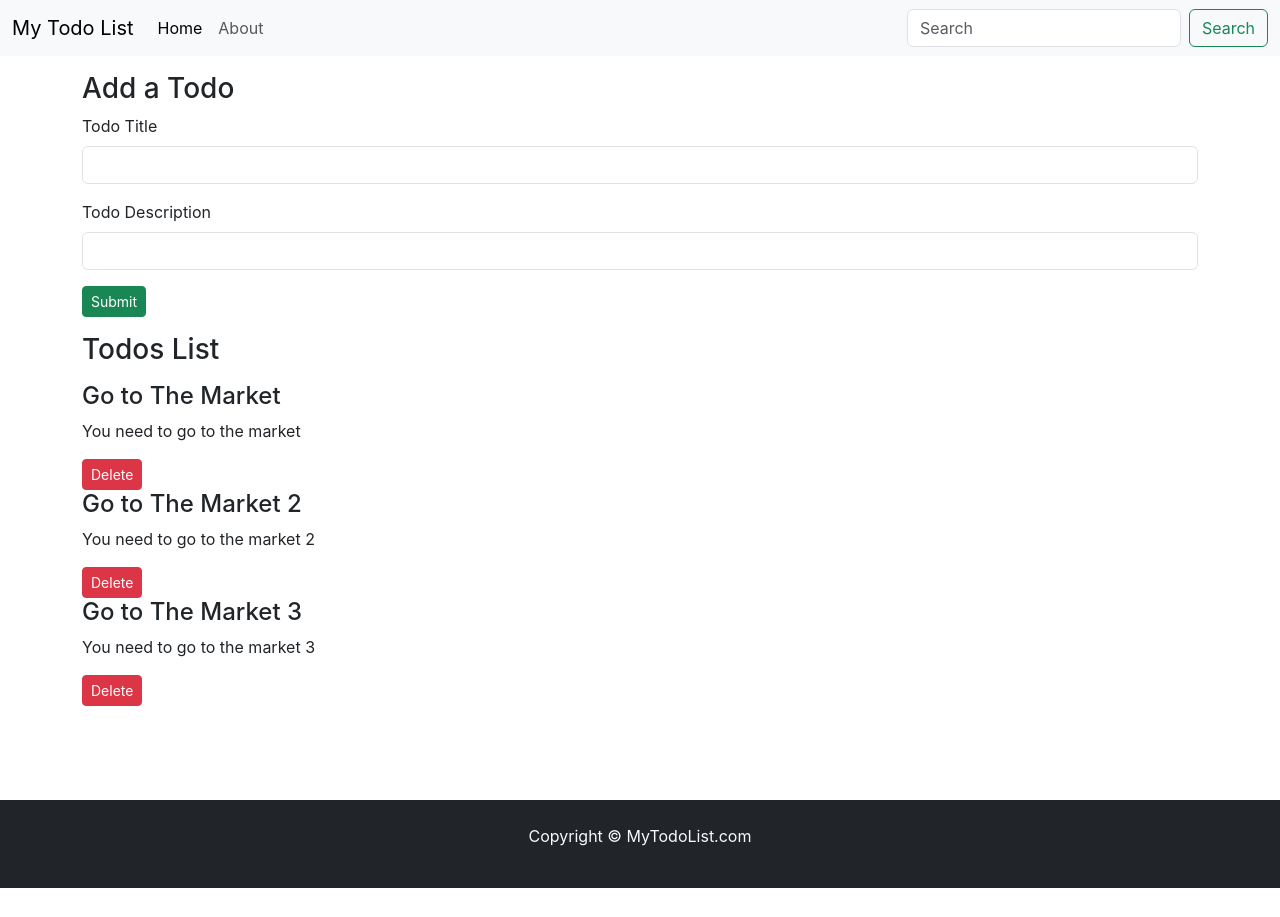
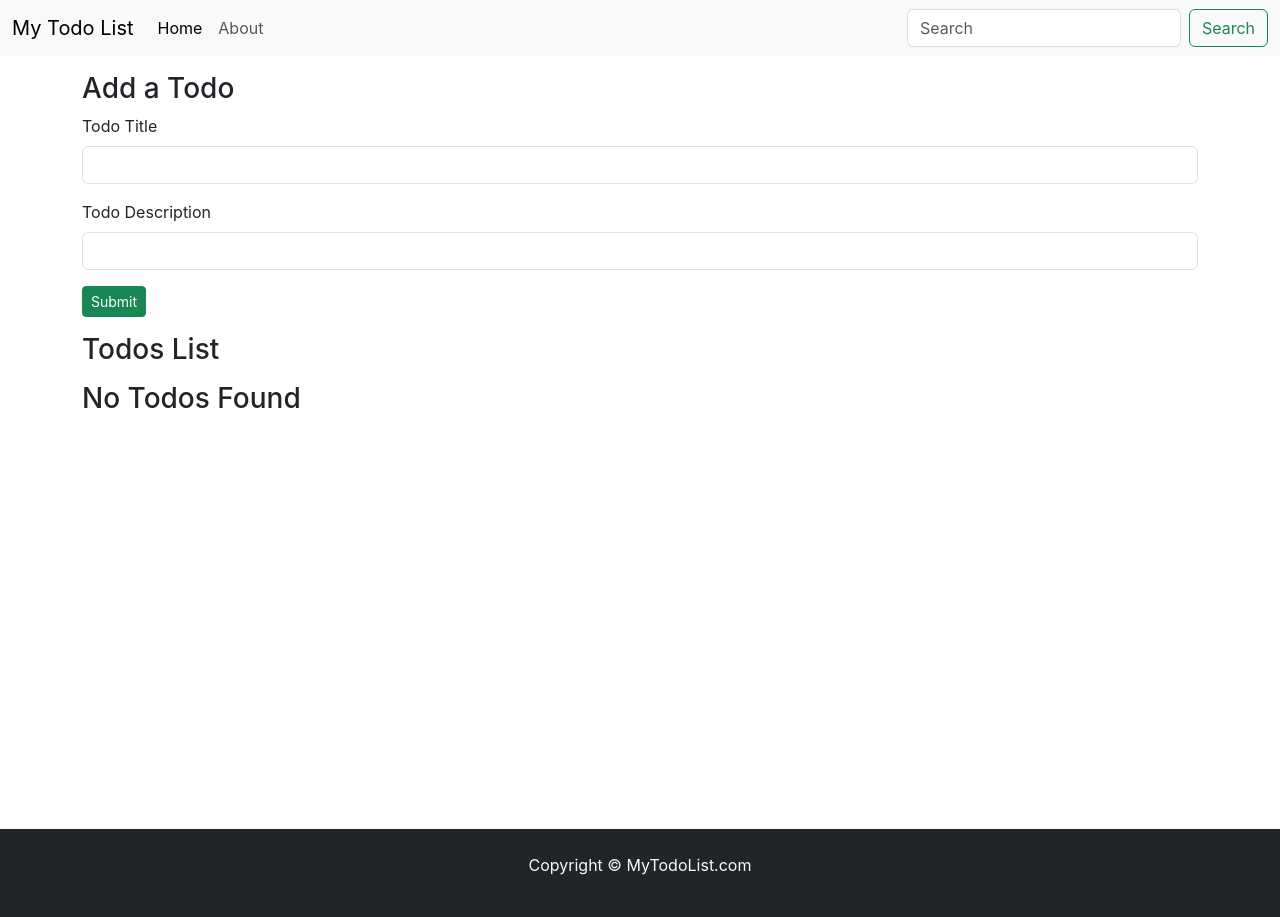
Before and after one commit to DivyJain23/todo-list, a React (Create React App) app: page / in a window 1280 px wide. Before the commit the page ends 888 px from the top, so only its background shows below. Built offline with nearby package versions, Linux system fonts and the light colour scheme.

Commit message:
used localstorage for retaining todo items and did the designing for footer.

```diff
--- a/src/App.js
+++ b/src/App.js
@@ -1,4 +1,4 @@
-import { useState } from 'react';
+import { useState, useEffect } from 'react';
 import './App.css';
 import { AddTodo } from './MyComponents/AddTodo';
 import { Footer } from './MyComponents/Footer';
@@ -6,6 +6,19 @@ import Header from './MyComponents/Header';
 import { Todos } from './MyComponents/Todos';
 
 function App() {
+  let initTodo;
+  if (localStorage.getItem("todos") === null) {
+    initTodo = [];
+  } else {
+    initTodo = JSON.parse(localStorage.getItem("todos"));
+  }
+
+  const [todos, setTodos] = useState(initTodo);
+
+  useEffect(() => {
+    localStorage.setItem("todos",JSON.stringify(todos));
+   }, [todos])
+
   const onDelete = (todo) => {
     console.log(todo);
 
@@ -14,31 +27,28 @@ function App() {
     }))
   }
 
-  const[todos, setTodos] = useState  ([
-    {
-      sno: 1,
-      title: "Go to The Market",
-      desc: "You need to go to the market"
-    },
-    {
-      sno: 2,
-      title: "Go to The Market 2",
-      desc: "You need to go to the market 2"
-    },
-    {
-      sno: 3,
-      title: "Go to The Market 3",
-      desc: "You need to go to the market 3"
-    },
-  ])
+  const addTodo = (title, desc) => {
+    let sno;
+    if (todos.length === 0) {
+      sno = 0;
+    } else {
+      sno = todos[todos.length - 1].sno + 1;
+    }
+    const myTodo = {
+      sno: sno,
+      title: title,
+      desc: desc
+    }
+    setTodos([...todos, myTodo])
+  }
 
   return (
-    <div classNameName="App">
+    <div className="">
       <>
-        <Header title="My Todo List"/>
-        <AddTodo/>
-        <Todos todos={todos} onDelete={onDelete}/>
-        <Footer/>
+        <Header title="My Todo List" />
+        <AddTodo addTodo={addTodo} />
+        <Todos todos={todos} onDelete={onDelete} />
+        <Footer />
       </>
     </div>
   );
--- a/src/MyComponents/AddTodo.js
+++ b/src/MyComponents/AddTodo.js
@@ -1,17 +1,31 @@
-import React from 'react'
+import React, { useState } from 'react'
 
-export const AddTodo = () => {
+export const AddTodo = (props) => {
+    const [title, setTitle] = useState("");
+    const [desc, setDesc] = useState("");
+
+    const submit = (e) => {
+        e.preventDefault();
+        if((!title) || (!desc)){
+            alert("Title or description cannot be Empty!!");
+        } else {
+            props.addTodo(title,desc);
+            setTitle("");
+            setDesc("");
+        }
+    }
+
     return (
         <div className='container my-3'>
-            <form>
+            <form onSubmit={submit}>
                 <h3>Add a Todo</h3>
                 <div className="mb-3">
                     <label for="title" className="form-label">Todo Title</label>
-                    <input type="text" className="form-control" id="title" aria-describedby="emailHelp"></input>
+                    <input type="text" className="form-control" value={title} onChange={(e)=>{setTitle(e.target.value)}} id="title" aria-describedby="emailHelp"></input>
                 </div>
                 <div className="mb-3">
                     <label for="desc" className="form-label">Todo Description</label>
-                    <input type="text" className="form-control" id="desc"></input>
+                    <input type="text" className="form-control" value={desc} onChange={(e)=>{setDesc(e.target.value)}} id="desc"></input>
                 </div>
                 <button type="submit" className="btn btn-sm btn-success">Submit</button>
             </form>
--- a/src/MyComponents/Footer.js
+++ b/src/MyComponents/Footer.js
@@ -1,15 +1,8 @@
 import React from 'react'
 
 export const Footer = () => {
-
-  let footerStyles = {
-    position : "absolute",
-    top : "100vh",
-    width : "100%"
-  }
-
   return (
-    <div className="bg-dark text-light py-4" style={footerStyles}>
+    <div className="bg-dark text-light py-4">
       <p className="text-center">
         Copyright &copy; MyTodoList.com
       </p>
--- a/src/MyComponents/Todos.js
+++ b/src/MyComponents/Todos.js
@@ -3,12 +3,19 @@ import { Emptyplaceholder } from './Common/Emptyplaceholder';
 import { TodoItem } from './TodoItem';
 
 export const Todos = (props) => {
+  let myStyles ={
+    minHeight : '60vh'
+  }
   return (
-    <div className='container'>
+    <div className='container my-3' style={myStyles}>
       <h3 className='my-3'>Todos List</h3>
       {props.todos.length === 0 ? <Emptyplaceholder desc="No Todos Found" /> :
         props.todos.map((todo) => {
-          return <TodoItem todo={todo} key={todo.sno} onDelete={props.onDelete}></TodoItem>
+          return (
+            <>
+            <TodoItem todo={todo} key={todo.sno} onDelete={props.onDelete}></TodoItem><hr/>
+            </>
+          )
         })}
     </div>
   )
```
